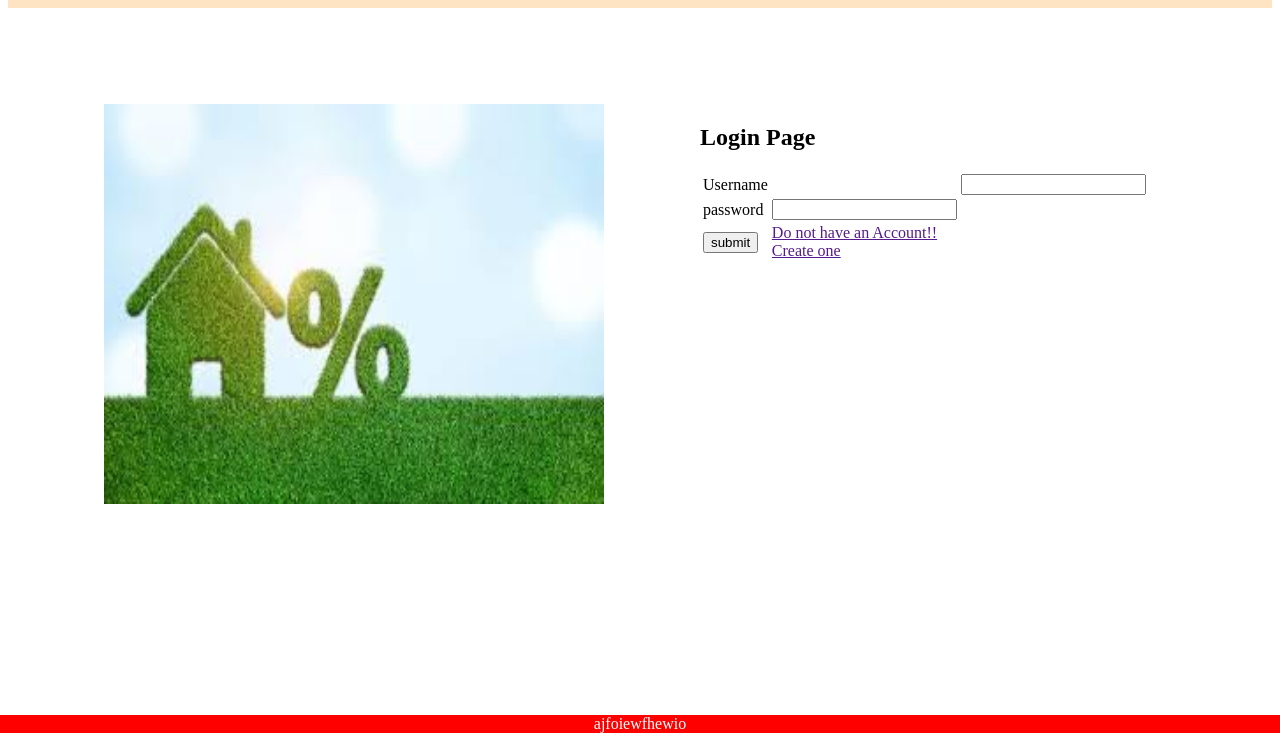
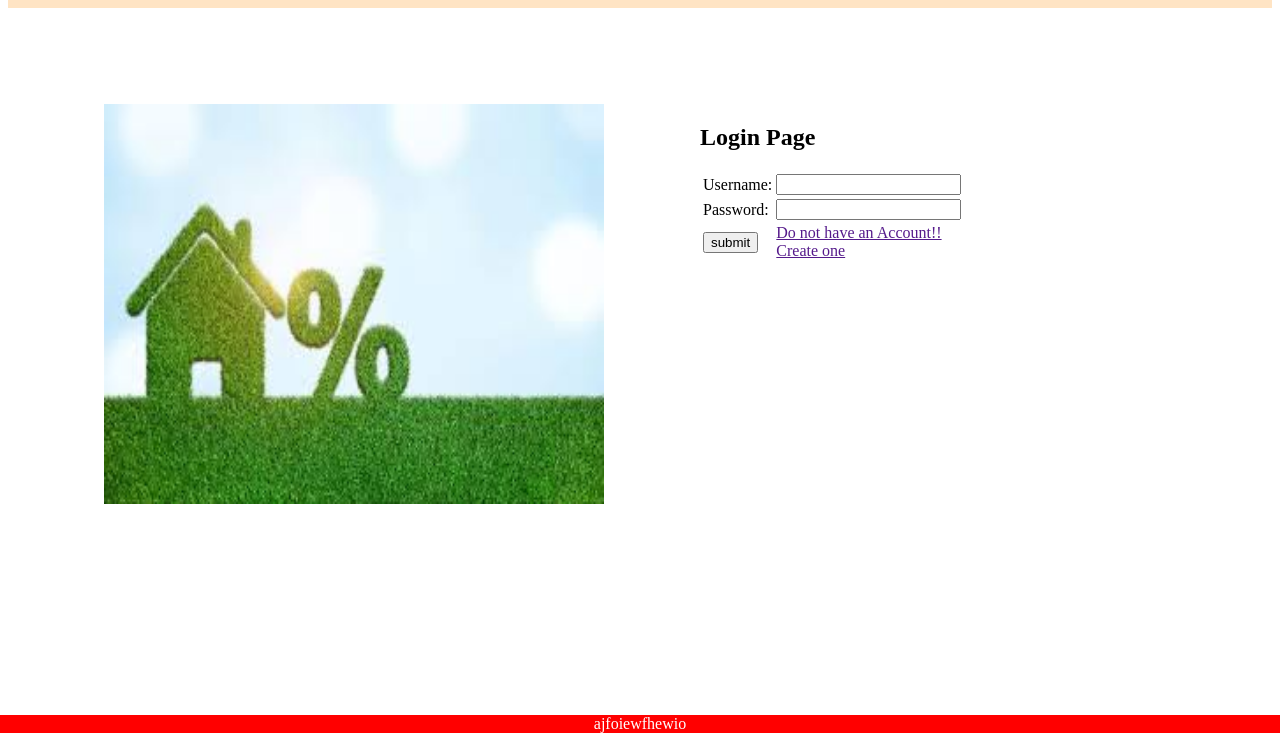
Before and after one commit to SakshiAgr2001/TenantTax-Project, a plain HTML site: page index.html in a window 1280 px wide. Shown: the part 67-800 px from the top of the page. Drawn offline with Linux system fonts and the light colour scheme.

Commit message:
Updated index.html

```diff
--- a/index.html
+++ b/index.html
@@ -90,17 +90,16 @@
                         <tr>
                             <td>
                                 <label for="name">
-                                    Username
+                                    Username:
                                 </label>
                             </td>
 
-                            <td></td>
                             <td><input type="text" id="name" />
                             </td>
                         </tr>
                         <tr>
                             <td><label for="password" type = "password">
-                                    password
+                                    Password:
                             </label>
                             </td>
                             <td><input type="password" id="password" />
```
